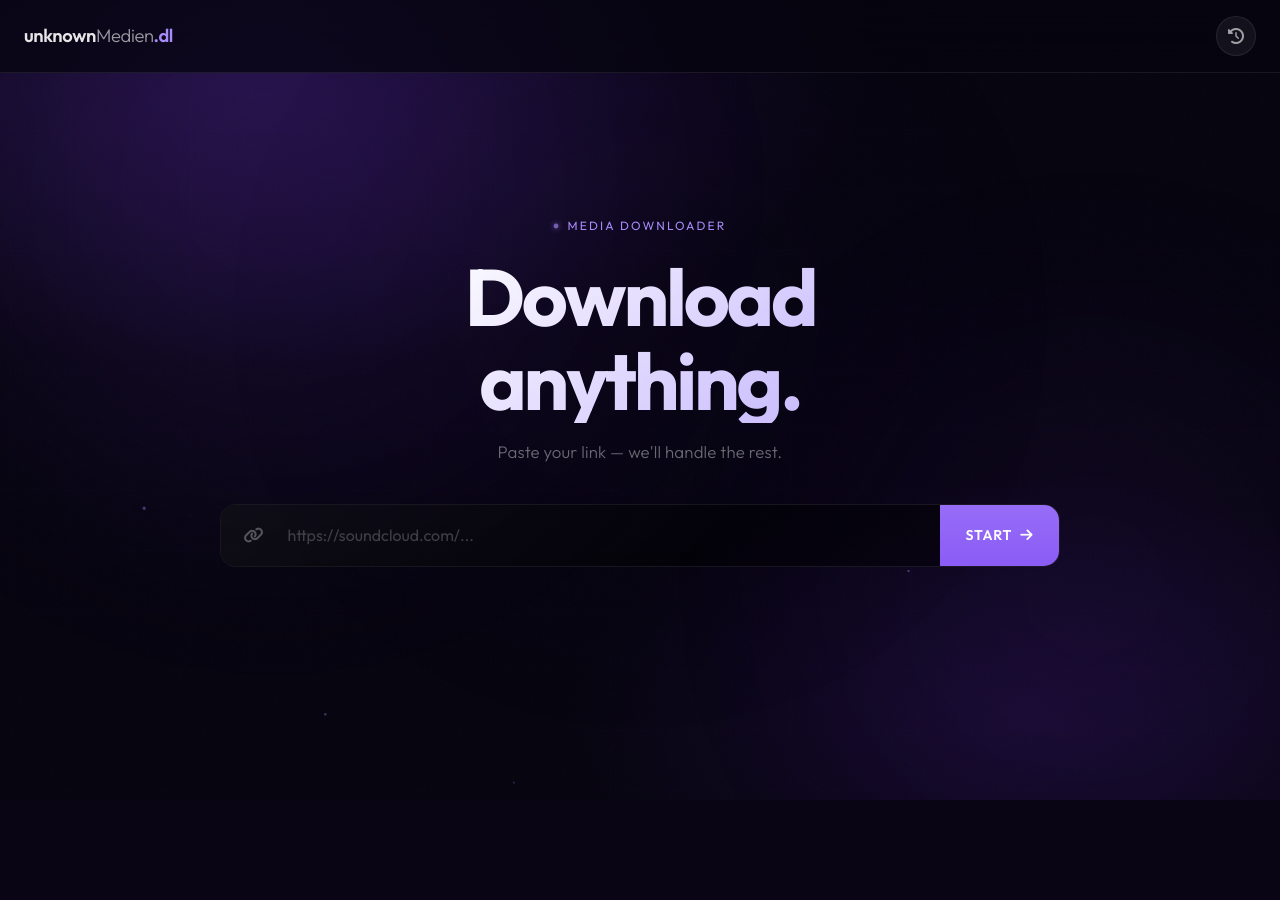
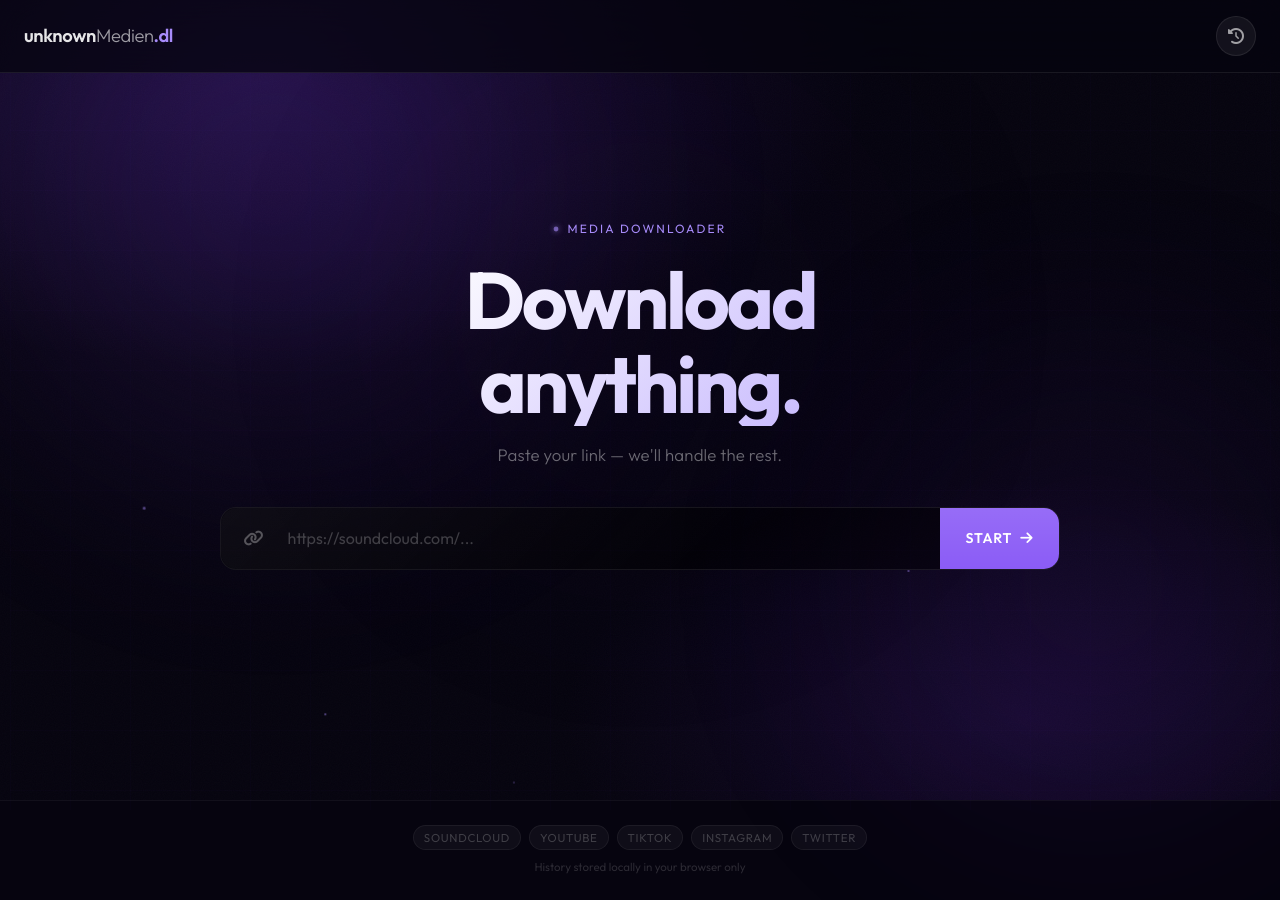
Before and after one commit to MrUnknownDE/medien-dl, a Flask app: page / in a window 1280 px wide. Before the commit the page ends 800 px from the top, so only its background shows below. Run offline with Flask 3, Linux system fonts and the light colour scheme; parts of the project's set-up code (start-up, migrations or seed data) failed here and were passed over; some libraries are stand-ins or nearby versions.

Commit message:
add seo optimization

```diff
--- a/app.py
+++ b/app.py
@@ -13,7 +13,7 @@ from datetime import datetime
 import random
 import string
 import re
-from flask import Flask, render_template, request, jsonify, Response, copy_current_request_context
+from flask import Flask, render_template, request, jsonify, Response, copy_current_request_context, make_response
 import time
 # import queue # ALT
 import multiprocessing # NEU: Für prozessübergreifende Queue
@@ -24,6 +24,12 @@ import traceback # NEU: Für detaillierte Fehlermeldungen
 
 # --- Konstanten ---
 STATS_FILE = "stats.json"
+
+# --- Site-Metadaten (für SSR / SEO) ---
+SITE_NAME        = os.getenv('SITE_NAME',        'unknownMedien.dl')
+SITE_URL         = os.getenv('SITE_URL',         '').rstrip('/')
+SITE_DESCRIPTION = os.getenv('SITE_DESCRIPTION', 'Free media downloader. Save audio and video from YouTube, SoundCloud, TikTok, Instagram and Twitter directly to your cloud storage.')
+SITE_KEYWORDS    = 'media downloader, youtube downloader, soundcloud downloader, tiktok downloader, instagram reels, mp3 download, mp4 download, s3 upload'
 RANDOM_NAME_LENGTH = 4
 MAX_FILENAME_RETRIES = 10
 ANSI_ESCAPE_REGEX = re.compile(r'\x1B(?:[@-Z\\-_]|\[[0-?]*[ -/]*[@-~])')
@@ -715,7 +721,43 @@ def index():
     if not isinstance(job_statuses, type(manager.dict())):
         job_statuses = manager.dict()
         logging.warning("job_statuses wurde neu initialisiert (wahrscheinlich nach Reload).")
-    return render_template('index.html')
+    stats = load_stats()
+    ctx = {
+        'site_name':        SITE_NAME,
+        'site_url':         SITE_URL,
+        'site_description': SITE_DESCRIPTION,
+        'site_keywords':    SITE_KEYWORDS,
+        'platforms':        SUPPORTED_PLATFORMS,
+        'total_jobs':       stats.get('total_jobs', 0),
+        'successful_jobs':  stats.get('successful_jobs', 0),
+    }
+    return render_template('index.html', **ctx)
+
+@app.route('/robots.txt')
+def robots_txt():
+    lines = [
+        'User-agent: *',
+        'Allow: /',
+        f'Sitemap: {SITE_URL}/sitemap.xml' if SITE_URL else '',
+    ]
+    resp = make_response('\n'.join(filter(None, lines)), 200)
+    resp.headers['Content-Type'] = 'text/plain'
+    return resp
+
+@app.route('/sitemap.xml')
+def sitemap_xml():
+    url_root = SITE_URL or request.url_root.rstrip('/')
+    xml = f'''<?xml version="1.0" encoding="UTF-8"?>
+<urlset xmlns="http://www.sitemaps.org/schemas/sitemap/0.9">
+  <url>
+    <loc>{url_root}/</loc>
+    <changefreq>weekly</changefreq>
+    <priority>1.0</priority>
+  </url>
+</urlset>'''
+    resp = make_response(xml, 200)
+    resp.headers['Content-Type'] = 'application/xml'
+    return resp
 
 @app.route('/start_download', methods=['POST'])
 def start_download():
--- a/static/style.css
+++ b/static/style.css
@@ -787,6 +787,46 @@ body {
 }
 
 /* ===========================
+   Footer
+   =========================== */
+.site-footer {
+    position: relative; z-index: 1;
+    padding: 1.5rem 2rem;
+    border-top: 1px solid rgba(255,255,255,0.05);
+    text-align: center;
+}
+.footer-inner { max-width: 840px; margin: 0 auto; }
+.footer-platforms {
+    display: flex; flex-wrap: wrap; justify-content: center; gap: 8px;
+    margin-bottom: 0.5rem;
+}
+.footer-platform {
+    font-size: 0.72rem; font-weight: 500;
+    letter-spacing: 0.06em; text-transform: uppercase;
+    color: rgba(255,255,255,0.2);
+    background: rgba(255,255,255,0.04);
+    border: 1px solid rgba(255,255,255,0.06);
+    padding: 3px 10px;
+    border-radius: 100px;
+}
+.footer-note {
+    font-size: 0.72rem;
+    color: rgba(255,255,255,0.15);
+    margin: 0;
+}
+
+/* Accessibility */
+.sr-only {
+    position: absolute;
+    width: 1px; height: 1px;
+    padding: 0; margin: -1px;
+    overflow: hidden;
+    clip: rect(0,0,0,0);
+    white-space: nowrap;
+    border: 0;
+}
+
+/* ===========================
    Scrollbar
    =========================== */
 ::-webkit-scrollbar { width: 4px; height: 4px; }
--- a/templates/index.html
+++ b/templates/index.html
@@ -1,25 +1,66 @@
+<!DOCTYPE html>
 <html lang="en">
 <head>
     <meta charset="UTF-8">
     <meta name="viewport" content="width=device-width, initial-scale=1.0">
-    <title>unknownMedien.dl</title>
+
+    <!-- Primary SEO -->
+    <title>{{ site_name }} — Media Downloader</title>
+    <meta name="description" content="{{ site_description }}">
+    <meta name="keywords"    content="{{ site_keywords }}">
+    <meta name="author"      content="{{ site_name }}">
+    <meta name="robots"      content="index, follow">
+    {% if site_url %}
+    <link rel="canonical"    href="{{ site_url }}/">
+    {% endif %}
+
+    <!-- Open Graph -->
+    <meta property="og:type"        content="website">
+    <meta property="og:title"       content="{{ site_name }} — Media Downloader">
+    <meta property="og:description" content="{{ site_description }}">
+    <meta property="og:site_name"   content="{{ site_name }}">
+    {% if site_url %}
+    <meta property="og:url"         content="{{ site_url }}/">
+    {% endif %}
+
+    <!-- Twitter Card -->
+    <meta name="twitter:card"        content="summary">
+    <meta name="twitter:title"       content="{{ site_name }} — Media Downloader">
+    <meta name="twitter:description" content="{{ site_description }}">
+
+    <!-- JSON-LD Structured Data -->
+    <script type="application/ld+json">
+    {
+        "@context": "https://schema.org",
+        "@type": "WebApplication",
+        "name": "{{ site_name }}",
+        "description": "{{ site_description }}",
+        "applicationCategory": "MultimediaApplication",
+        "operatingSystem": "Web",
+        {% if site_url %}"url": "{{ site_url }}/",{% endif %}
+        "offers": { "@type": "Offer", "price": "0", "priceCurrency": "USD" },
+        "featureList": [
+            {% for p in platforms %}"Download from {{ p }}"{% if not loop.last %},{% endif %}{% endfor %}
+        ]
+    }
+    </script>
+
+    <!-- Styles -->
     <link href="https://cdn.jsdelivr.net/npm/bootstrap@5.3.3/dist/css/bootstrap.min.css" rel="stylesheet">
-    <link rel="stylesheet" href="https://cdnjs.cloudflare.com/ajax/libs/font-awesome/6.5.2/css/all.min.css" />
+    <link rel="stylesheet" href="https://cdnjs.cloudflare.com/ajax/libs/font-awesome/6.5.2/css/all.min.css">
     <link href="https://fonts.googleapis.com/css2?family=Outfit:wght@300;400;600;700&family=JetBrains+Mono:wght@400;500&display=swap" rel="stylesheet">
     <link rel="stylesheet" href="{{ url_for('static', filename='style.css') }}">
 </head>
 <body>
 
     <!-- Background layers -->
-    <div class="bg-base"></div>
-    <div class="bg-mesh"></div>
-    <div class="bg-glow bg-glow-1"></div>
-    <div class="bg-glow bg-glow-2"></div>
-    <div class="bg-glow bg-glow-3"></div>
-    <div class="bg-noise"></div>
-
-    <!-- Floating particles (CSS-animated) -->
-    <div class="particles" aria-hidden="true">
+    <div class="bg-base"    aria-hidden="true"></div>
+    <div class="bg-mesh"    aria-hidden="true"></div>
+    <div class="bg-glow bg-glow-1" aria-hidden="true"></div>
+    <div class="bg-glow bg-glow-2" aria-hidden="true"></div>
+    <div class="bg-glow bg-glow-3" aria-hidden="true"></div>
+    <div class="bg-noise"   aria-hidden="true"></div>
+    <div class="particles"  aria-hidden="true">
         <span class="particle p1"></span>
         <span class="particle p2"></span>
         <span class="particle p3"></span>
@@ -28,27 +69,31 @@
         <span class="particle p6"></span>
     </div>
 
-    <!-- Navbar -->
-    <nav class="navbar fixed-top w-100 px-4 py-3 d-flex justify-content-between align-items-center">
-        <div class="brand">
-            unknown<span class="brand-accent">Medien</span><span class="brand-dot">.dl</span>
-        </div>
-        <button class="btn btn-glass-icon" data-bs-toggle="modal" data-bs-target="#historyModal" title="History">
-            <i class="fas fa-clock-rotate-left"></i>
-        </button>
-    </nav>
+    <!-- Header -->
+    <header>
+        <nav class="navbar fixed-top w-100 px-4 py-3 d-flex justify-content-between align-items-center"
+             role="navigation" aria-label="Main navigation">
+            <a href="/" class="brand text-decoration-none">
+                unknown<span class="brand-accent">Medien</span><span class="brand-dot">.dl</span>
+            </a>
+            <button class="btn btn-glass-icon" data-bs-toggle="modal" data-bs-target="#historyModal"
+                    title="View download history" aria-label="Open history">
+                <i class="fas fa-clock-rotate-left" aria-hidden="true"></i>
+            </button>
+        </nav>
+    </header>
 
-    <!-- Main -->
-    <main class="page-center">
+    <!-- Main Content -->
+    <main class="page-center" id="main-content">
         <div class="hero-wrapper">
 
             <!-- Eyebrow -->
-            <div class="eyebrow fade-in">
+            <p class="eyebrow fade-in" aria-hidden="true">
                 <span class="eyebrow-dot"></span>
                 <span>Media Downloader</span>
-            </div>
+            </p>
 
-            <!-- Title -->
+            <!-- Hero Headline — SSR, indexed by crawlers -->
             <h1 class="hero-title fade-in delay-1">
                 Download<br>anything.
             </h1>
@@ -56,50 +101,60 @@
                 Paste your link — we'll handle the rest.
             </p>
 
-            <!-- Form -->
-            <div class="form-container fade-in delay-3">
-                <form id="upload-form" autocomplete="off">
+            <!-- SSR platform list (visible to crawlers, hidden visually) -->
+            <p class="sr-only">
+                Supports: {% for p in platforms %}{{ p }}{% if not loop.last %}, {% endif %}{% endfor %}.
+                Download as MP3 or MP4 with optional H.264 re-encoding and direct upload to your S3 bucket.
+            </p>
+
+            <!-- Download Form -->
+            <section class="form-container fade-in delay-3" aria-label="Download form">
+                <form id="upload-form" autocomplete="off" novalidate>
                     <input type="hidden" name="platform" id="input-platform" value="SoundCloud">
 
-                    <!-- URL Input Row -->
+                    <!-- URL Input -->
                     <div class="input-row">
                         <div class="glass-input-wrapper" id="input-wrapper">
-                            <span class="input-icon" id="url-icon"><i class="fas fa-link"></i></span>
+                            <span class="input-icon" id="url-icon" aria-hidden="true">
+                                <i class="fas fa-link"></i>
+                            </span>
+                            <label for="url" class="sr-only">Media URL</label>
                             <input type="url" class="url-field" id="url" name="url" required
-                                   placeholder="https://soundcloud.com/..." />
-                            <button class="start-btn" type="submit" id="submit-button">
+                                   placeholder="https://soundcloud.com/..."
+                                   aria-label="Paste your media URL here" />
+                            <button class="start-btn" type="submit" id="submit-button"
+                                    aria-label="Start download">
                                 <span class="start-label">Start</span>
-                                <i class="fas fa-arrow-right start-arrow"></i>
-                                <span class="btn-ripple"></span>
+                                <i class="fas fa-arrow-right start-arrow" aria-hidden="true"></i>
+                                <span class="btn-ripple" aria-hidden="true"></span>
                             </button>
                         </div>
                     </div>
 
-                    <!-- Platform detection -->
-                    <div id="detection-area" class="detection-area">
-                        <div class="platform-badge" id="platform-badge">
-                            <span class="platform-pulse" id="platform-pulse"></span>
-                            <i id="detected-icon" class="fab fa-soundcloud"></i>
+                    <!-- Platform detection badge + options -->
+                    <div id="detection-area" class="detection-area" aria-live="polite">
+                        <div class="platform-badge" id="platform-badge" aria-label="Detected platform">
+                            <span class="platform-pulse" id="platform-pulse" aria-hidden="true"></span>
+                            <i id="detected-icon" class="fab fa-soundcloud" aria-hidden="true"></i>
                             <span id="detected-text">SoundCloud detected</span>
                         </div>
 
-                        <!-- Options drawer -->
-                        <div id="options-container" class="options-container">
-                            <!-- YouTube -->
+                        <div id="options-container" class="options-container" role="group" aria-label="Format options">
+                            <!-- YouTube options -->
                             <div id="youtube-options" class="d-none option-block">
                                 <div class="d-flex gap-4 justify-content-center flex-wrap">
                                     <div class="option-col">
-                                        <div class="option-label">Format</div>
-                                        <div class="switch-toggle">
+                                        <div class="option-label" id="format-label">Format</div>
+                                        <div class="switch-toggle" role="radiogroup" aria-labelledby="format-label">
                                             <input type="radio" name="yt_format" id="format-mp3" value="mp3" checked>
                                             <label for="format-mp3">MP3</label>
                                             <input type="radio" name="yt_format" id="format-mp4" value="mp4">
                                             <label for="format-mp4">MP4</label>
-                                            <div class="toggle-pill"></div>
+                                            <div class="toggle-pill" aria-hidden="true"></div>
                                         </div>
                                     </div>
                                     <div class="option-col" id="quality-wrapper">
-                                        <div class="option-label">Quality</div>
+                                        <label class="option-label" for="mp3_bitrate">Quality</label>
                                         <select class="glass-select" id="mp3_bitrate" name="mp3_bitrate">
                                             <option>Best</option>
                                             <option selected>192k</option>
@@ -114,90 +169,109 @@
                                     </div>
                                 </div>
                             </div>
-                            <!-- Codec -->
+                            <!-- Codec toggle -->
                             <div id="codec-options-section" class="d-none option-block text-center">
                                 <div class="codec-row">
-                                    <span class="option-label me-3">H.264 Compatibility</span>
+                                    <label class="option-label" for="codec-switch">H.264 Compatibility</label>
                                     <label class="toggle-switch">
-                                        <input class="ts-input" type="checkbox" role="switch" id="codec-switch">
+                                        <input class="ts-input" type="checkbox" role="switch"
+                                               id="codec-switch" aria-describedby="codec-desc">
                                         <span class="ts-track"><span class="ts-thumb"></span></span>
                                         <input type="hidden" name="codec_preference" id="codec_preference" value="original">
                                     </label>
                                 </div>
+                                <p id="codec-desc" class="sr-only">Re-encode video to H.264 for maximum device compatibility</p>
                             </div>
                         </div>
                     </div>
 
-                    <!-- Error -->
-                    <div id="error-message" class="error-alert d-none" role="alert"></div>
+                    <!-- Error message -->
+                    <div id="error-message" class="error-alert d-none" role="alert" aria-live="assertive"></div>
                 </form>
-            </div>
+            </section>
 
-            <!-- Processing view -->
-            <div id="process-view" class="d-none process-view">
+            <!-- Processing view (JS-controlled, not indexed) -->
+            <section id="process-view" class="d-none process-view" aria-label="Processing status" aria-live="polite">
                 <div class="process-header">
-                    <h3 id="status-message" class="status-msg">INITIALIZING...</h3>
-                    <span id="progress-pct" class="progress-pct">0%</span>
+                    <h2 id="status-message" class="status-msg">INITIALIZING...</h2>
+                    <span id="progress-pct" class="progress-pct" aria-live="polite">0%</span>
                 </div>
-                <div class="progress-track">
+                <div class="progress-track" role="progressbar" aria-valuenow="0" aria-valuemin="0" aria-valuemax="100">
                     <div id="progress-bar" class="progress-fill" style="width:0%"></div>
                 </div>
-                <div class="terminal-window">
-                    <div class="terminal-bar">
+                <div class="terminal-window" aria-label="Processing log" role="log">
+                    <div class="terminal-bar" aria-hidden="true">
                         <span class="tdot tdot-r"></span>
                         <span class="tdot tdot-y"></span>
                         <span class="tdot tdot-g"></span>
-                        <span class="tbar-label">worker@unknown-dl ~ process</span>
+                        <span class="tbar-label">worker@{{ site_name|lower|replace(' ','') }} ~ process</span>
                     </div>
                     <div id="pseudo-log-content" class="terminal-body"></div>
                 </div>
-            </div>
+            </section>
 
             <!-- Result view -->
-            <div id="result-view" class="d-none result-view">
+            <section id="result-view" class="d-none result-view" aria-label="Download result" aria-live="polite">
                 <div class="result-card">
                     <div class="result-icon-wrap success-ripple">
-                        <div class="result-icon">
+                        <div class="result-icon" aria-hidden="true">
                             <i class="fas fa-check"></i>
                         </div>
                     </div>
                     <h2 class="result-title">Done!</h2>
                     <p class="result-sub">Your file is ready to download.</p>
-                    <a id="result-url" href="#" target="_blank" class="btn-download">
-                        <i class="fas fa-download me-2"></i>Download
+                    <a id="result-url" href="#" target="_blank" rel="noopener" class="btn-download">
+                        <i class="fas fa-download me-2" aria-hidden="true"></i>Download
                     </a>
                     <div class="result-retry">
-                        <button class="btn-retry" onclick="location.reload()">
-                            <i class="fas fa-rotate-left me-1"></i>Convert another
+                        <button class="btn-retry" onclick="location.reload()" type="button">
+                            <i class="fas fa-rotate-left me-1" aria-hidden="true"></i>Convert another
                         </button>
                     </div>
                 </div>
-            </div>
+            </section>
 
         </div>
     </main>
 
+    <!-- Footer (SSR, indexable) -->
+    <footer class="site-footer" aria-label="Supported platforms">
+        <div class="footer-inner">
+            <p class="footer-platforms">
+                {% for p in platforms %}
+                <span class="footer-platform">{{ p }}</span>
+                {% endfor %}
+            </p>
+            <p class="footer-note">
+                {% if successful_jobs > 0 %}{{ successful_jobs }} successful downloads &nbsp;·&nbsp; {% endif %}
+                History stored locally in your browser only
+            </p>
+        </div>
+    </footer>
+
     <!-- History Modal -->
-    <div class="modal fade" id="historyModal" tabindex="-1" aria-hidden="true">
+    <div class="modal fade" id="historyModal" tabindex="-1"
+         aria-labelledby="historyModalTitle" aria-hidden="true">
         <div class="modal-dialog modal-lg modal-dialog-centered">
             <div class="modal-content glass-modal">
                 <div class="modal-header">
                     <div>
-                        <h5 class="modal-title">History</h5>
+                        <h3 class="modal-title" id="historyModalTitle">History</h3>
                         <p class="modal-hint">Stored locally in your browser · 7 days</p>
                     </div>
-                    <button type="button" class="btn-close btn-close-white" data-bs-dismiss="modal"></button>
+                    <button type="button" class="btn-close btn-close-white"
+                            data-bs-dismiss="modal" aria-label="Close"></button>
                 </div>
                 <div class="modal-body p-0">
-                    <div class="table-responsive" style="max-height: 55vh;">
+                    <div class="table-responsive" style="max-height:55vh;">
                         <table class="history-table" id="history-table">
                             <thead>
                                 <tr>
-                                    <th class="ps-4">Time</th>
-                                    <th>Platform</th>
-                                    <th>Title</th>
-                                    <th class="text-center">Source</th>
-                                    <th class="text-end pe-4">File</th>
+                                    <th class="ps-4" scope="col">Time</th>
+                                    <th scope="col">Platform</th>
+                                    <th scope="col">Title</th>
+                                    <th class="text-center" scope="col">Source</th>
+                                    <th class="text-end pe-4" scope="col">File</th>
                                 </tr>
                             </thead>
                             <tbody></tbody>
@@ -205,8 +279,8 @@
                     </div>
                 </div>
                 <div class="modal-footer">
-                    <button id="clear-history-button" class="btn-clear-history">
-                        <i class="fas fa-trash-can me-1"></i>Clear all
+                    <button id="clear-history-button" class="btn-clear-history" type="button">
+                        <i class="fas fa-trash-can me-1" aria-hidden="true"></i>Clear all
                     </button>
                     <span class="modal-footer-hint">Your data never leaves this browser</span>
                 </div>
@@ -214,6 +288,13 @@
         </div>
     </div>
 
+    <!-- No-JS fallback -->
+    <noscript>
+        <div style="position:fixed;inset:0;display:flex;align-items:center;justify-content:center;background:#06040f;color:white;font-family:sans-serif;text-align:center;padding:2rem;z-index:9999">
+            <p>{{ site_name }} requires JavaScript to work. Please enable it in your browser settings.</p>
+        </div>
+    </noscript>
+
     <script src="https://cdn.jsdelivr.net/npm/bootstrap@5.3.3/dist/js/bootstrap.bundle.min.js"></script>
     <script src="{{ url_for('static', filename='script.js') }}"></script>
 </body>
```
Also changed, not shown: 1 other file.
